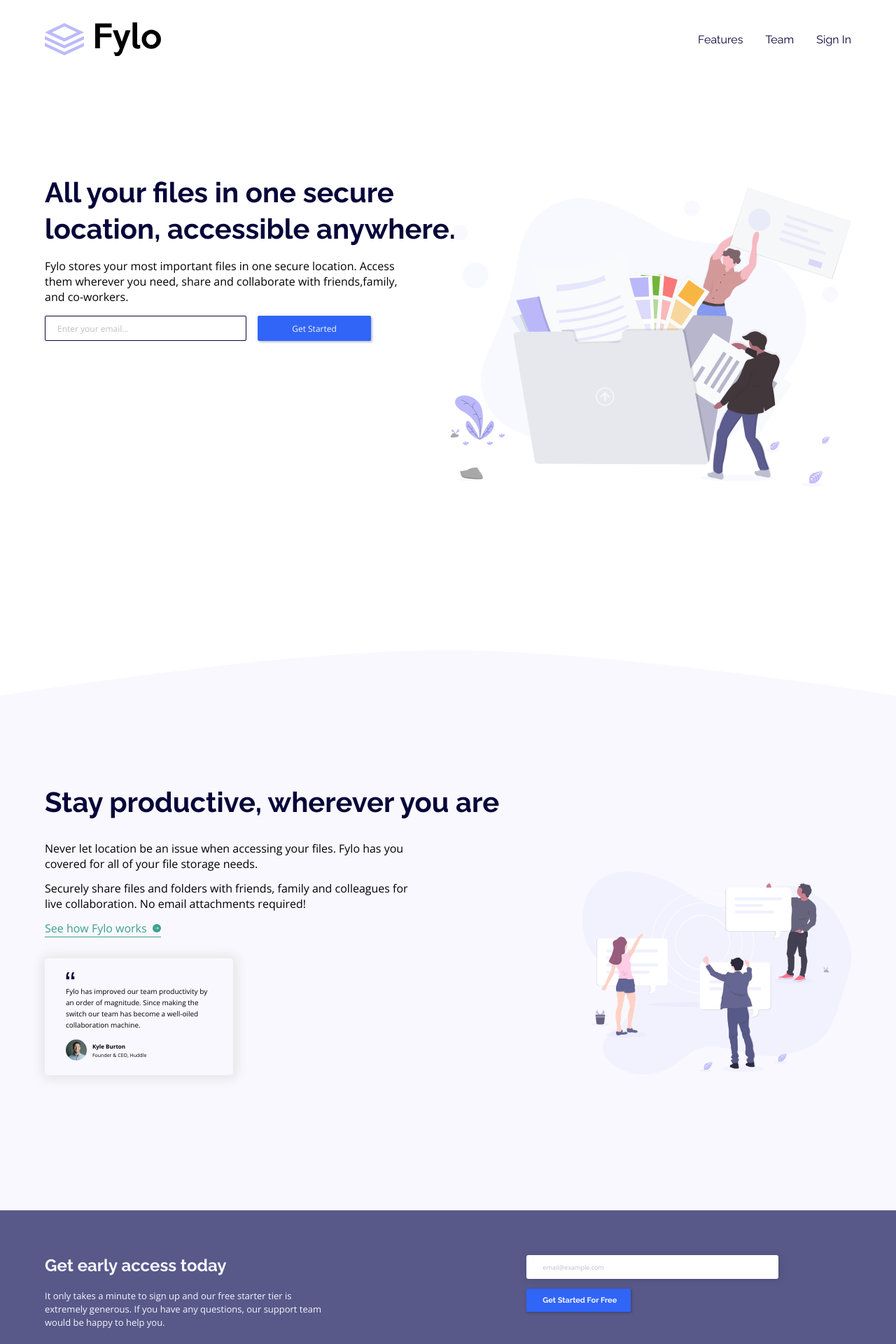
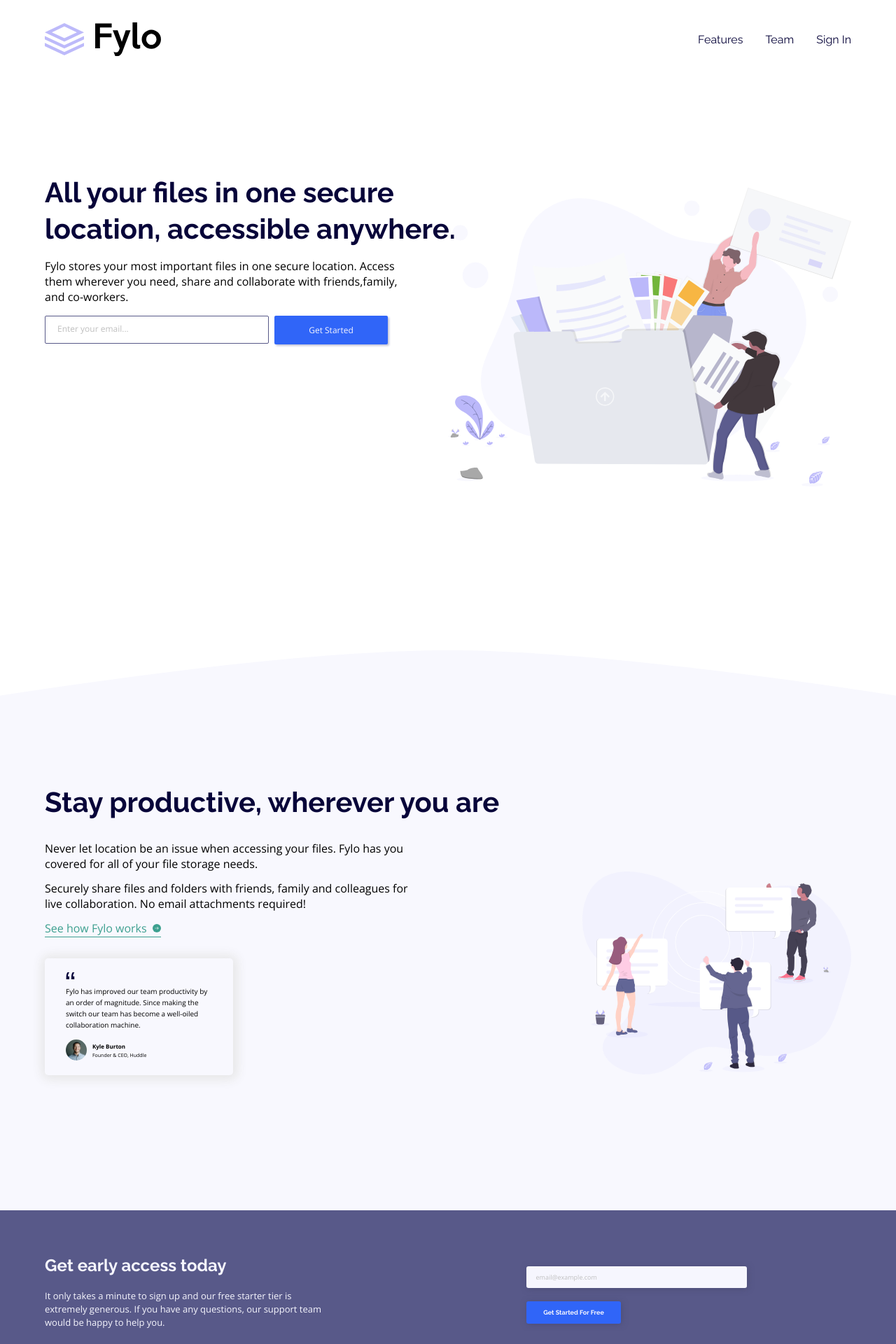
Before and after one commit to hrk-berserker27/Fylo-landing-page-with-two-column-layout, a Next.js app: page / in a window 1280 px wide. Shown: the top 1920 px of the page at 70% size. Built offline with nearby package versions, Linux system fonts and the light colour scheme.

Commit message:
Fixed the glitch with input style in mz browser and added label tag for input in access component

```diff
--- a/components/Access.js
+++ b/components/Access.js
@@ -13,12 +13,14 @@ export default function Access() {
       </div>
 
       <form className="font-family-2">
-        <label htmlFor="input-2">email@example.com</label>
-        <input type="text" id="input-2" name="input-2" />
-        <label htmlFor="input-submit" name="submit">
+        <label className="input-first">
+          email@example.com
+          <input type="text" id="input-2" />
+        </label>
+        <label className="input-second">
           Get Started For Free
+          <input type="submit" className="input-submit" />
         </label>
-        <input type="submit" id="input-submit" />
       </form>
     </div>
   );
--- a/components/Landing.js
+++ b/components/Landing.js
@@ -10,6 +10,7 @@ export default function Landing() {
           them wherever you need, share and collaborate with friends,family, and
           co-workers.
         </p>
+        <div className="form-container">
           <form className="form-1">
             <label className="label light-gray font-family-2">
               Enter your email...
@@ -20,6 +21,7 @@ export default function Landing() {
               <input type="submit" />
             </label>
           </form>
+        </div>
       </section>
       <aside className="land-page-image"></aside>
     </div>
--- a/styles/styles.scss
+++ b/styles/styles.scss
@@ -98,7 +98,7 @@ nav {
 
 .form-1 {
     @include d.flex(row, flex-start, flex-start);
-    gap: 1em;
+    gap: 2.5em;
 }
 
 .label {
@@ -112,32 +112,54 @@ nav {
 
 .label-2 {
     position: relative;
-    height: 3em;
+    min-height: 3em;
     width: 13.5em;
     @include d.flex(row, center, center);
     background-color: map-get(d.$color-bucket, "Bright Blue");
     font-size: 12px;
     border-radius: 2px;
-    pointer-events: none;
+    padding: 1em;
+
+    &:hover {
+        background-color: hsl(224, 93%, 68%);
+    }
+
 }
 
 
 input[type="email"] {
     position: absolute;
-    inset: 0;
+    width: 24em;
+    min-height: 3em;
+    top: 0;
+    left: 0;
     background: transparent;
     padding-left: 1.5em;
     border-radius: 2px;
-    border: 1px solid map-get(d.$color-bucket, "Very Dark Blue");
+    border: 1px solid hsl(238, 22%, 44%);
+
+    &:hover {
+        cursor: pointer;
+    }
+
+    &:focus {
+        outline: none;
+        background: hsl(240, 12%, 95%);
+    }
 }
 
 input[type="submit"] {
     position: absolute;
-    inset: 0;
+    width: 100%;
+    min-height: 3em;
     background: transparent;
     color: transparent;
     border: 0;
 
+    &:hover {
+        cursor: pointer;
+
+    }
 }
 
 .box-shadow {
@@ -229,6 +251,7 @@ input[type="submit"] {
 
     &:hover {
         cursor: pointer;
+        filter: brightness(125%);
     }
 }
 
@@ -311,45 +334,67 @@ input[type="submit"] {
         display: flex;
         flex-direction: column;
         padding-left: 5em;
-        position: relative;
-        gap: 0.9em;
-        isolation: isolate;
+        gap: 1.2em;
+        padding-top: 1em;
 
-        label[for="input-2"] {
-            position: absolute;
-            top: 10%;
-            left: 17%;
+        .input-first {
+            position: relative;
+            width: 35em;
+            min-height: 3em;
             font-size: 9px;
             color: map-get(d.$color-bucket, "Light Gray");
+            background-color: map-get(d.$color-bucket, "Light Grayish Blue");
+            padding: 1em;
+            padding-left: 1.5em;
+            border-radius: 3px;
+            box-shadow: 1px 1px 8px hsl(238, 22%, 38%);
         }
 
-        label[for="input-submit"] {
-            position: absolute;
-            top: 55%;
-            left: 17%;
-            font-size: 11px;
+        .input-second {
+            position: relative;
+            width: 15em;
+            min-height: 3em;
+            font-size: 9px;
             font-family: "Raleway";
             color: map-get(d.$color-bucket, "Light Grayish Blue");
+            background-color: map-get(d.$color-bucket, "Bright Blue");
             font-weight: 700;
+            border-radius: 3px;
+            padding: 1.2em;
+            text-align: center;
+            box-shadow: 1px 1px 8px hsl(238, 22%, 38%);
+
+            &:hover {
+                background-color: hsl(224, 93%, 68%);
+            }
+
+            .input-submit {
+                position: absolute;
+                top: 0;
+                background-color: transparent;
+                left: 0;
+                min-height: 3em;
+            }
         }
 
         #input-2 {
-            width: 27em;
-            padding: 0.7em;
+            position: absolute;
+            top: 0;
+            left: 0;
+            width: 100%;
+            height: 100%;
             border-radius: 3px;
             border: 0px;
-            box-shadow: 1px 1px 8px hsl(238, 22%, 38%);
+            background-color: transparent;
+            outline: none;
+            padding-left: 1.5em;
+
+            &:focus {
+                background-color: #F8F8FE;
+            }
         }
 
-        #input-submit {
-            position: relative;
-            width: 11.2em;
-            height: 2.5em;
-            background-color: map-get(d.$color-bucket, "Bright Blue");
-            z-index: -1;
-            box-shadow: 1px 1px 3px 1px hsl(238, 22%, 35%);
-            border-radius: 1px;
-        }
+
     }
 }
 
@@ -385,6 +430,11 @@ footer {
             font-size: 0.8rem;
             margin-top: 1em;
             color: map-get(d.$color-bucket, "Light Grayish Blue");
+
+            &:hover {
+                color: hsl(224, 93%, 68%);
+                cursor: pointer;
+            }
         }
     }
 
@@ -437,6 +487,7 @@ footer {
             &:hover {
                 cursor: pointer;
                 transform: scale(1.1);
+                color: hsl(224, 93%, 68%);
             }
         }
     }
```
Lines whose indentation alone changed are shown as unchanged.
